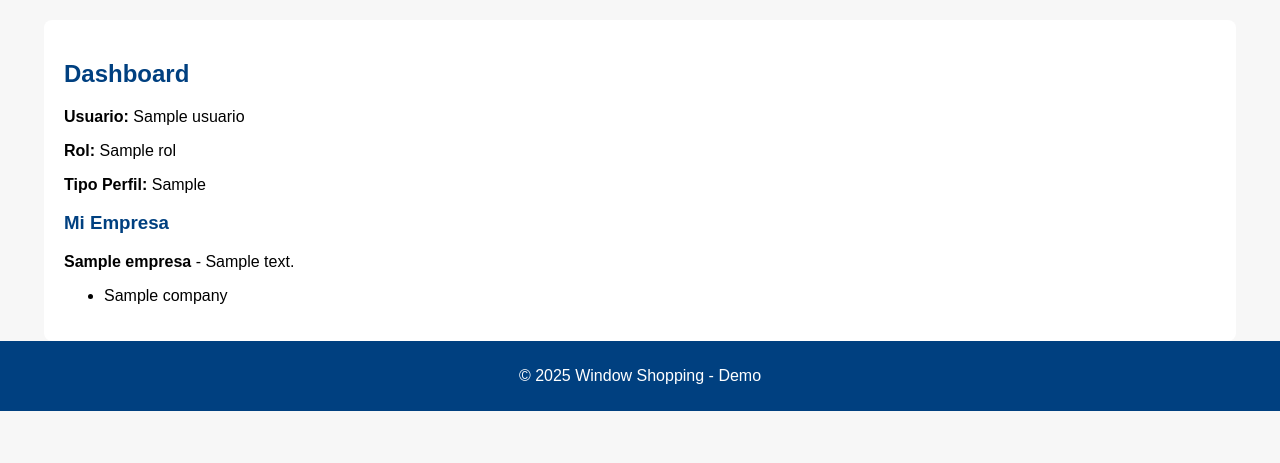
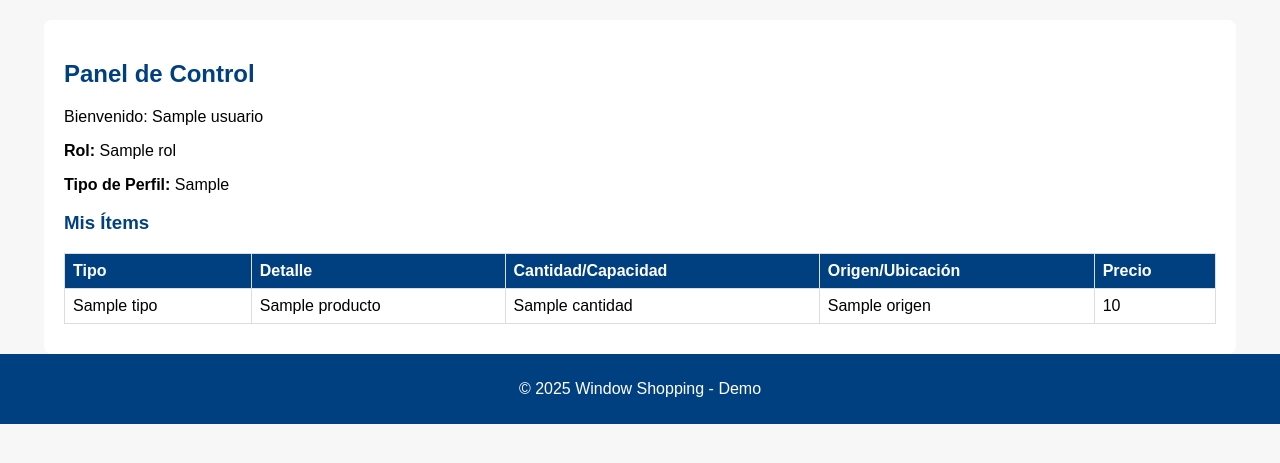
Before and after one commit to crhistopher09ponce04-art/Window-Shopping, a Flask app: template templates/dashboard.html in a window 1280 px wide. Shown: the part 162-625 px from the top of the page. Run offline with Flask 3, Linux system fonts and the light colour scheme; the template is opened without the code that fills it: most values are stand-ins (such as "Sample title", 1, 10 or a date in 2020).

Commit message:
Update dashboard.html

```diff
--- a/templates/dashboard.html
+++ b/templates/dashboard.html
@@ -1,17 +1,32 @@
 {% extends "base.html" %}
 {% block content %}
-<h2>Dashboard</h2>
-<p><b>Usuario:</b> {{ usuario }}</p>
-<p><b>Rol:</b> {{ rol }}</p>
-<p><b>Tipo Perfil:</b> {{ perfil_tipo }}</p>
+<h2>{{ t("Panel de Control","Dashboard","控制面板") }}</h2>
 
-<h3>Mi Empresa</h3>
-{% if my_company %}
-  <p><b>{{ my_company.empresa }}</b> - {{ my_company.descripcion }}</p>
-  <ul>
-    {% for i in my_company.items %}
-      <li>{{ i }}</li>
+<p>{{ t("Bienvenido","Welcome","歡迎") }}: {{ usuario }}</p>
+<p><strong>{{ t("Rol","Role","角色") }}:</strong> {{ rol }}</p>
+<p><strong>{{ t("Tipo de Perfil","Profile Type","資料類型") }}:</strong> {{ perfil_tipo }}</p>
+
+<h3>{{ t("Mis Ítems","My Items","我的項目") }}</h3>
+{% if my_company.items %}
+<table>
+    <tr>
+        <th>{{ t("Tipo","Type","類型") }}</th>
+        <th>{{ t("Detalle","Detail","細節") }}</th>
+        <th>{{ t("Cantidad/Capacidad","Quantity/Capacity","數量/容量") }}</th>
+        <th>{{ t("Origen/Ubicación","Origin/Location","來源/地點") }}</th>
+        <th>{{ t("Precio","Price","價格") }}</th>
+    </tr>
+    {% for it in my_company.items %}
+    <tr>
+        <td>{{ it.tipo }}</td>
+        <td>{{ it.producto or it.servicio }}</td>
+        <td>{{ it.cantidad or it.capacidad }}</td>
+        <td>{{ it.origen or it.ubicacion }}</td>
+        <td>{{ it.precio or "-" }}</td>
+    </tr>
     {% endfor %}
-  </ul>
+</table>
+{% else %}
+<p><em>{{ t("No tienes ítems aún.","No items yet.","尚無項目") }}</em></p>
 {% endif %}
 {% endblock %}
```
